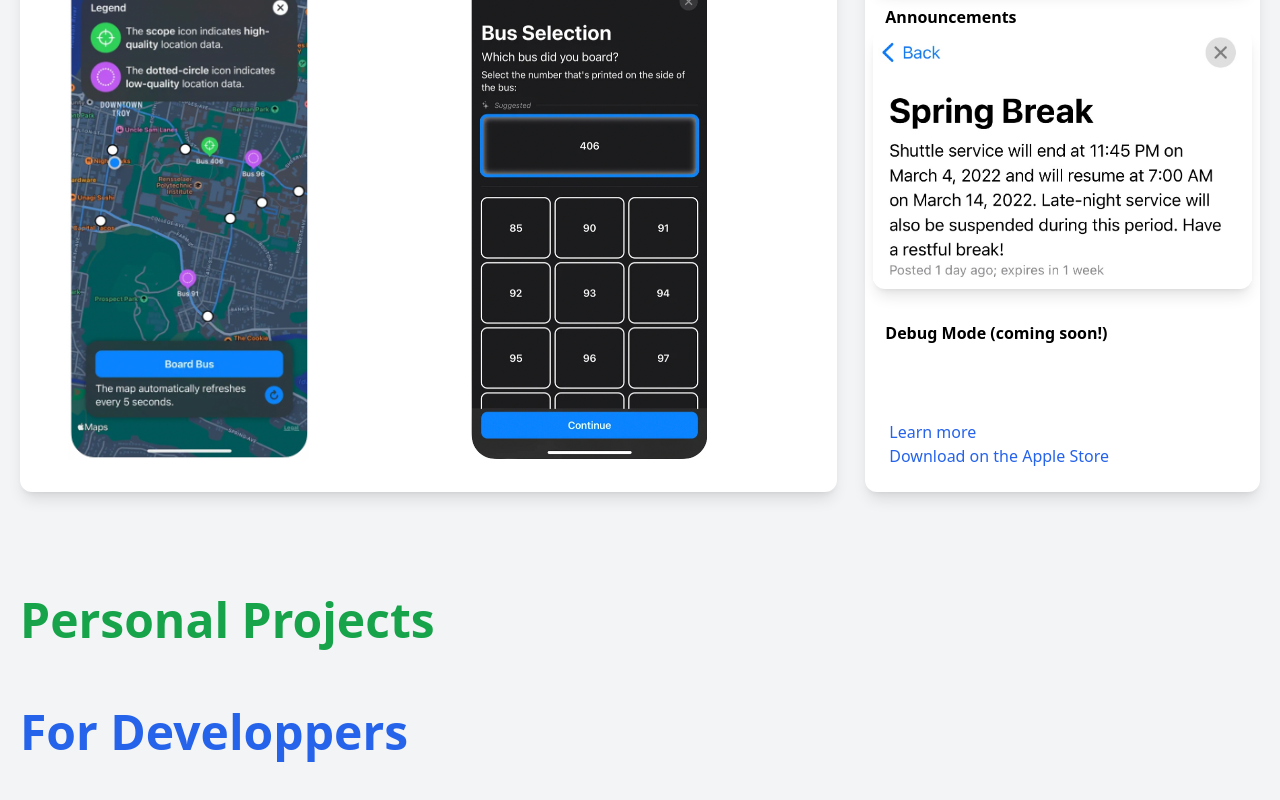
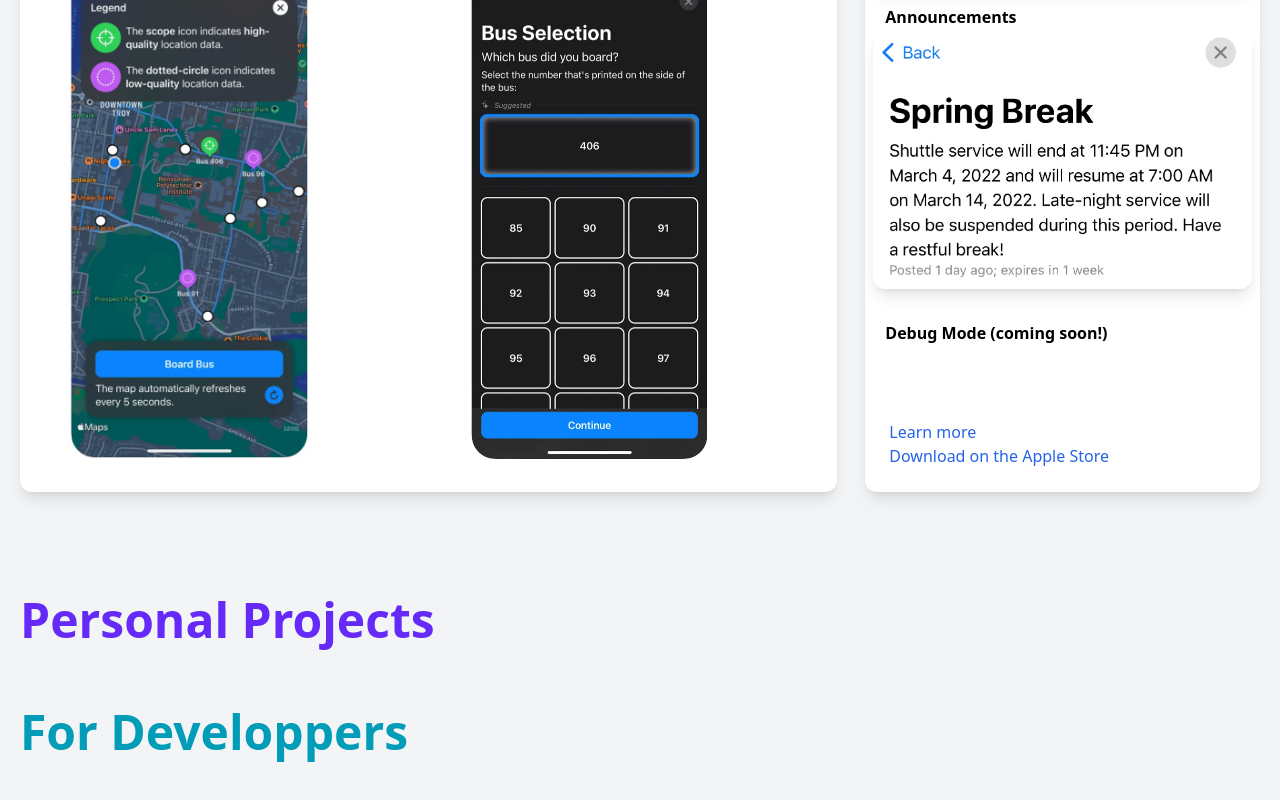
Before and after one commit to tommytrg297/MyWebsite, a React (Create React App) app: page / in a window 1280 px wide. Shown: the part 1322-2122 px from the top of the page. Built offline with nearby package versions, Linux system fonts and the light colour scheme.

Commit message:
added titles

```diff
--- a/src/App.js
+++ b/src/App.js
@@ -27,11 +27,11 @@ function App() {
         <ShuttleTracker/>
         </div>
 
-        <p className="text-md sm:text-5xl text-green-600 text-left font-semibold  pt-16 ">
+        <p className="text-md sm:text-5xl text-[#652af8] text-left font-semibold  pt-16 ">
             Personal Projects
         </p>
 
-        <p className="text-md sm:text-5xl text-blue-600 text-left font-semibold  pt-16 ">
+        <p className="text-md sm:text-5xl text-[#019cb7] text-left font-semibold  pt-16 ">
             For Developpers
         </p>
 
--- /dev/null
+++ b/src/components/Spotify.js
@@ -0,0 +1,20 @@
+import React from "react";
+
+
+
+function Spotify() {
+
+    return (
+        <div className="grid grid-cols-3 gap-7" >
+
+            <div className="col-span-2 bg-white shadow-lg rounded-xl p-2 ">
+
+            </div>
+
+
+
+        </div>
+    )
+    }
+
+    export default Spotify;
```
